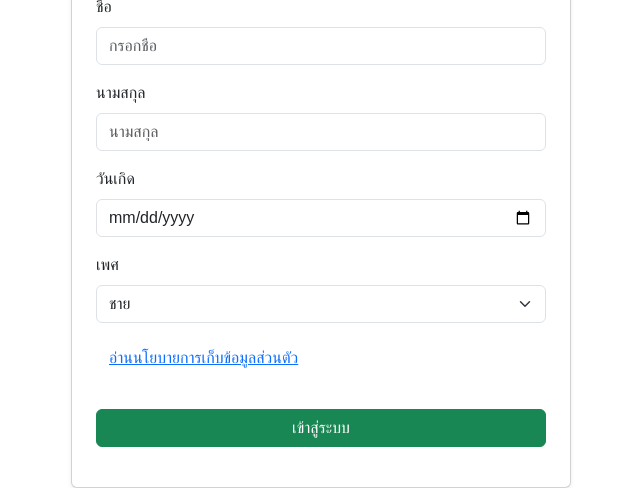
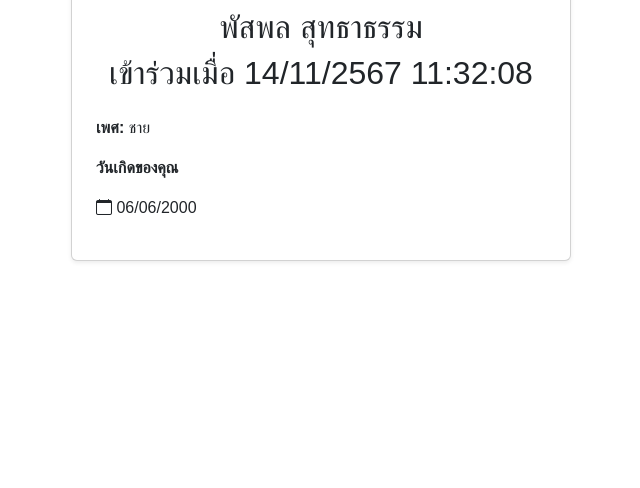
Before and after one commit to passapol146990/PHP-Activity-project, a PHP site: template app/views/user/setting.php in a window 1280 px wide. Shown: the part 312-800 px from the top of the page, without its empty margins (319-959 px from the left). Run offline with PHP 8.4, Linux system fonts and the light colour scheme; the template is opened without the code that fills it, so the values that code supplies are empty; the visitor is signed in with stand-in values (Sample User, id 1).

Commit message:
Update setting

```diff
--- a/app/views/user/setting.php
+++ b/app/views/user/setting.php
@@ -7,42 +7,30 @@
     <title>ตั้งค่าโปรไฟล์</title>
     <link href="https://cdn.jsdelivr.net/npm/bootstrap@5.3.0/dist/css/bootstrap.min.css" rel="stylesheet">
     <script src="https://cdn.jsdelivr.net/npm/bootstrap@5.3.0/dist/js/bootstrap.bundle.min.js"></script>
+    <link rel="stylesheet" href="https://cdn.jsdelivr.net/npm/bootstrap-icons/font/bootstrap-icons.css">
 </head>
+
 <body>
-<?php require_once '../app/component/navbar.php'; ?>
+    <?php require_once '../app/component/navbar.php'; ?>
     <div class="container text-center">
-        <form action="/update/user/data" method="post" class="mt-3 card p-4 shadow-sm" style="max-width: 500px; margin: auto;border-radus:50%;">
-            <h3 class="mb-3">กรอกข้อมูลผู้ใช้</h3>
-            <div class="mb-3">
-                <img id="profileImage" src="<?= $_SESSION['login_image'] ?>" width="150px" class="profile-pic mb-2" alt="Profile">
+        <div class="mt-3 card p-4 shadow-sm" style="max-width: 500px; margin: auto;border-radus:50%;">
+            <div class="text-start mb-3">
+                <a href="#" class="btn btn-primary">กลับหน้าหลัก</a>
             </div>
-            <div class="mb-3 text-start">
-                <label class="form-label">ชื่อ</label>
-                <input type="text" class="form-control" name="fname" placeholder="กรอกชื่อ">
+
+            <div class="mb-3 ">
+                <img class="rounded-circle" id="profileImage" src="<?= $_SESSION['login_image'] ?>" width="150px" class="profile-pic mb-2" alt="Profile">
             </div>
-            <div class="mb-3 text-start">
-                <label class="form-label">นามสกุล</label>
-                <input type="text" class="form-control" name="lname" placeholder="นามสกุล">
+            <h2 class="mt-3">พัสพล สุทธาธรรม </h2>
+            <h2>เข้าร่วมเมื่อ 14/11/2567 11:32:08 </h2>
+            <div class="mt-3 text-start">
+                <p><strong>เพศ:</strong> ชาย</p>
+                <p><strong>วันเกิดของคุณ</strong></p>
+                <p><i class="bi bi-calendar"></i> 06/06/2000</p>
             </div>
-            <div class="mb-3 text-start">
-                <label class="form-label">วันเกิด</label>
-                <input type="date" name="birthday" class="form-control">
-            </div>
-            <div class="mb-3 text-start">
-                <label class="form-label">เพศ</label>
-                <select class="form-select" name="gender">
-                    <option>ชาย</option>
-                    <option>หญิง</option>
-                    <option>อื่น ๆ</option>
-                </select>
-            </div>
-            <div class="mb-3 text-start">
-                <a href="/privacy-policy" class="btn btn-link">อ่านนโยบายการเก็บข้อมูลส่วนตัว</a>
-            </div>
-            <div class="mb-3 text-start">
-                <button class="btn btn-success w-100 mt-3 btn-login">เข้าสู่ระบบ</button>
-            </div>
-        </form>
+
+        </div>
+
     </div>
 </body>
 
--- a/includes/router.php
+++ b/includes/router.php
@@ -96,7 +96,7 @@ if($method=="GET"){
                 header("location:/");
                 exit();
             }
-            login($id,$fname,$lname,$gmail,$image);
+            // login($id,$fname,$lname,$gmail,$image);
             header('location:/');
             exit();
             break;
@@ -144,7 +144,7 @@ if($method=="GET"){
             exit();
             break;
         case '/user/setting':
-            isLogin();
+            // isLogin();
             require_once('../app/views/user/setting.php');
             exit();
             break;
```
